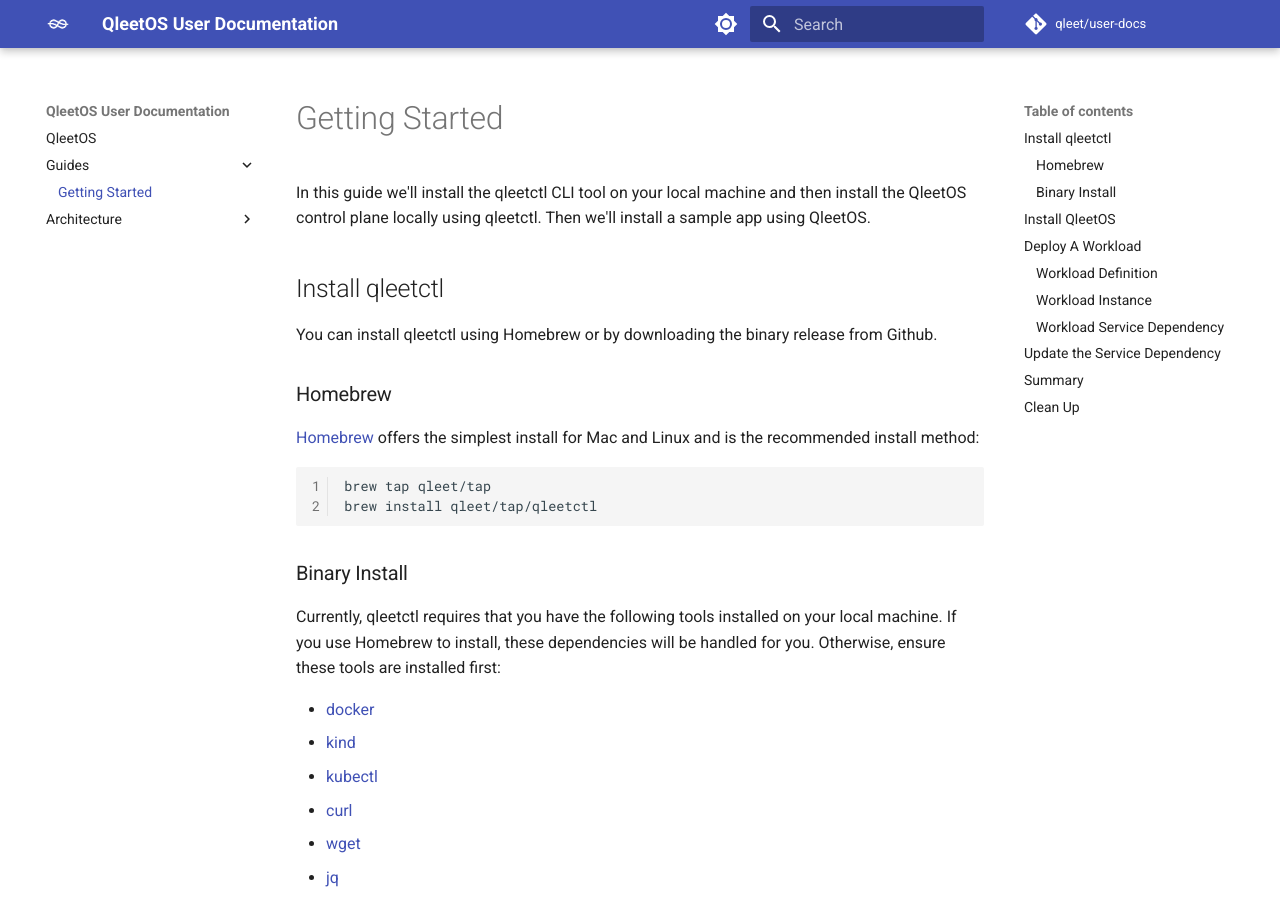
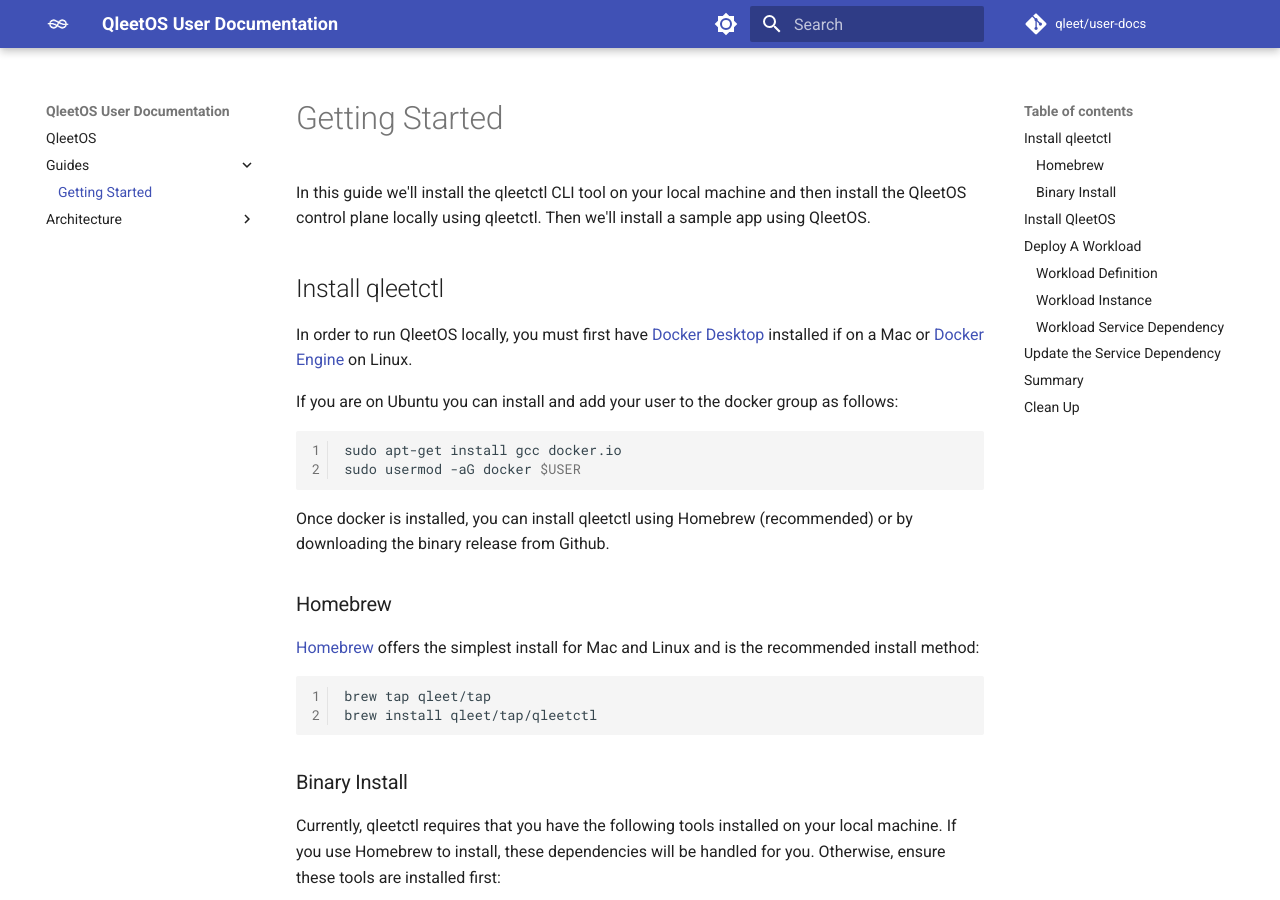
Before and after one commit to qleet/user-docs, an MkDocs documentation site: the page built from docs/guides/getting-started.md, in a window 1280 px wide and 900 px high. Built offline with MkDocs 1.6.1 and Material for MkDocs 9.7.7, drawn with Linux system fonts in a browser that asks for light colours; comment, search, counter and statistics services are not loaded.

Commit message:
feat: improve install docs in getting started guide
Signed-off-by: Rich Lander <lander2k2@protonmail.com>

````diff
--- a/docs/guides/getting-started.md
+++ b/docs/guides/getting-started.md
@@ -6,8 +6,20 @@
 
 ## Install qleetctl
 
-You can install qleetctl using Homebrew or by downloading the binary release from
-Github.
+In order to run QleetOS locally, you must first have [Docker
+Desktop](https://docs.docker.com/desktop/install/mac-install/) installed if on a
+Mac or [Docker Engine](https://docs.docker.com/engine/install/) on Linux.
+
+If you are on Ubuntu you can install and add your user to the docker group as
+follows:
+
+```bash
+sudo apt-get install gcc docker.io
+sudo usermod -aG docker $USER
+```
+
+Once docker is installed, you can install qleetctl using Homebrew (recommended)
+or by downloading the binary release from Github.
 
 ### Homebrew
 
````
Also changed, not shown: other parts of docs/guides/getting-started.md (+0 -1 lines).
